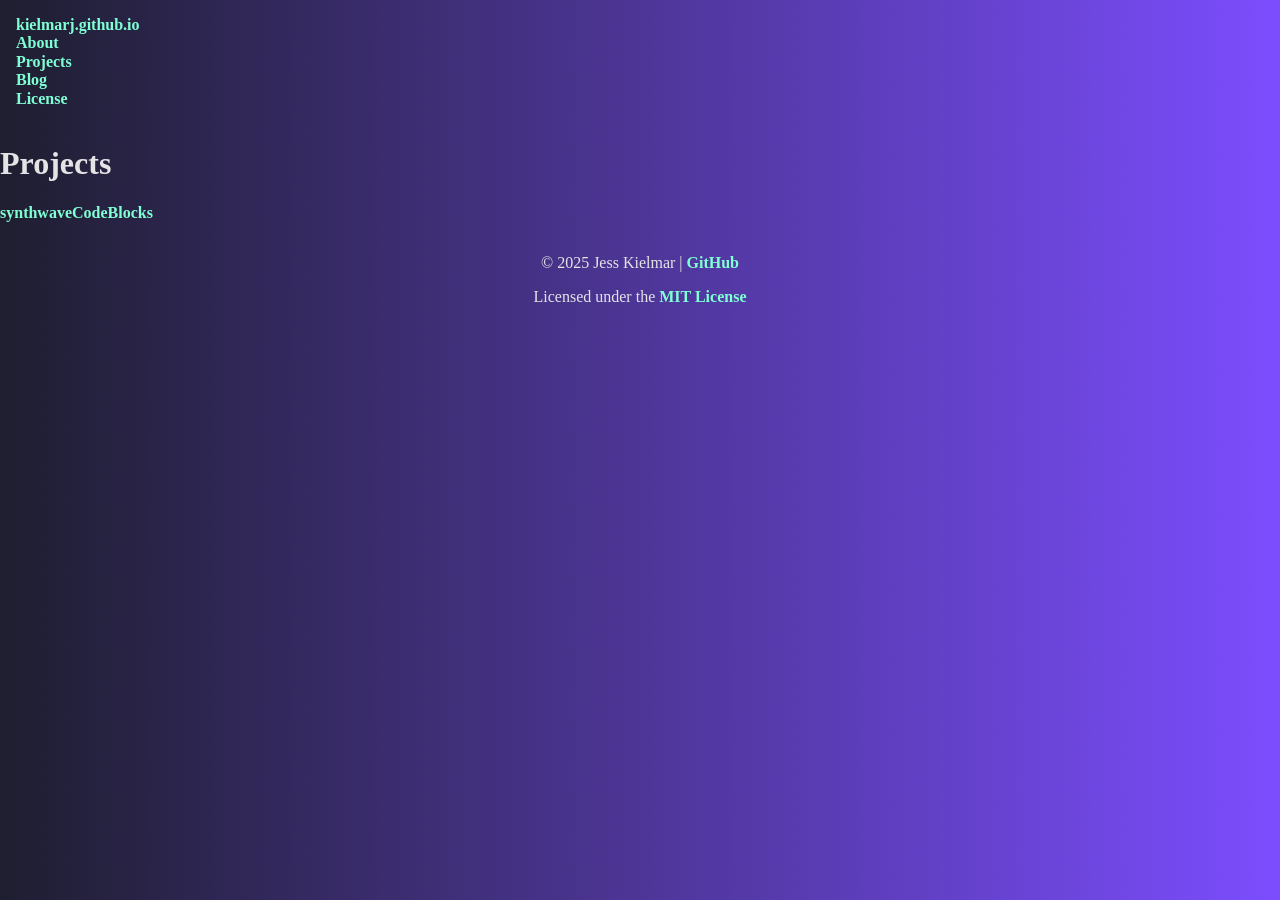
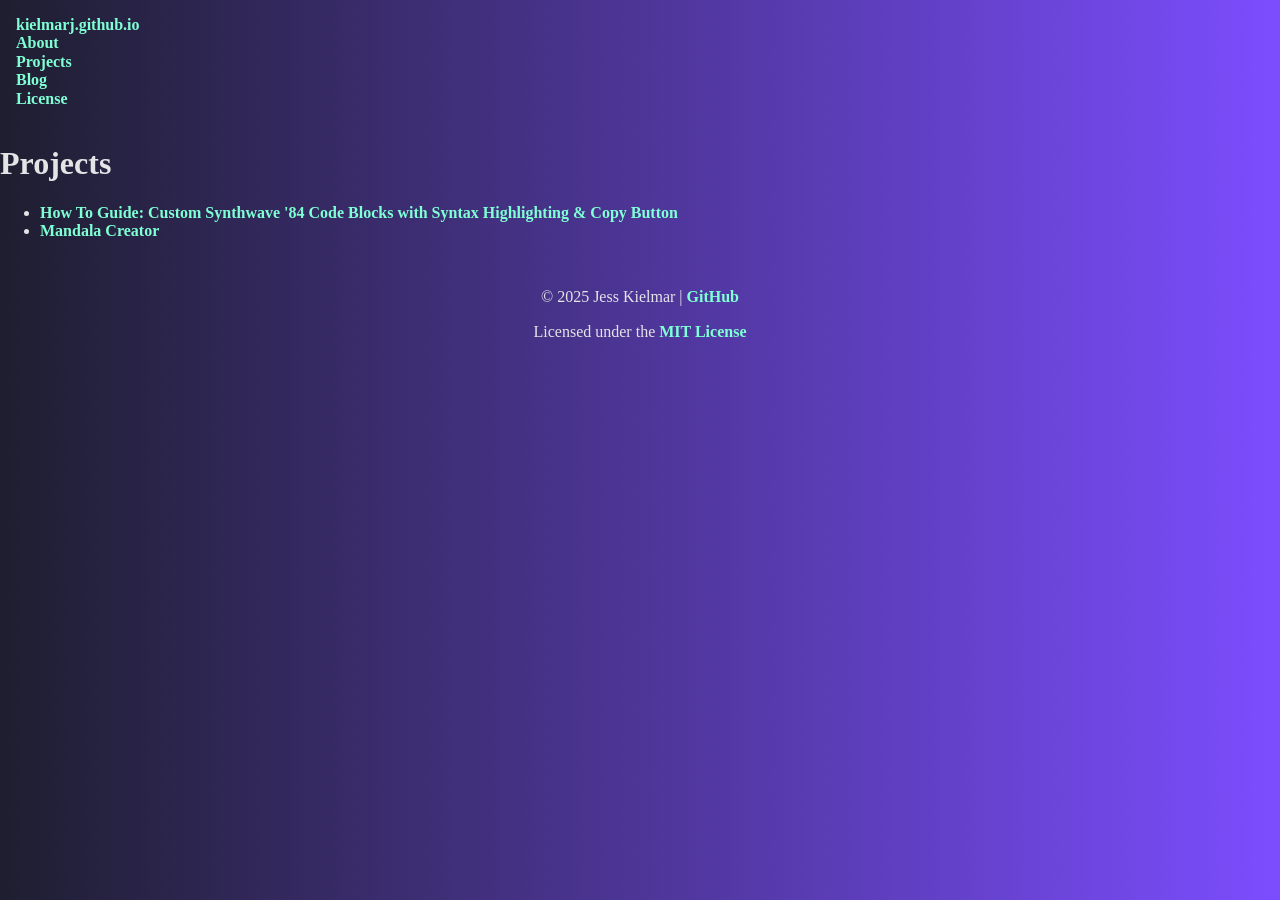
Before and after one commit to kielmarj/kielmarj.github.io, a Jekyll site: the page built from docs/projects/index.html, in a window 1280 px wide. Built offline with Jekyll 4.4.1, drawn with Linux system fonts in a browser that asks for light colours.

Commit message:
Update index.html

```diff
--- a/docs/projects/index.html
+++ b/docs/projects/index.html
@@ -3,4 +3,7 @@ layout: default
 title: "Projects"
 ---
 
-<a href="synthwaveCodeBlocks/index.html">synthwaveCodeBlocks</a>
+<ul>
+  <li><a href="synthwaveCodeBlocks/index.html">How To Guide: Custom Synthwave '84 Code Blocks with Syntax Highlighting & Copy Button</a></li>
+  <li><a href="mandalaCreator/index.html">Mandala Creator</a></li>
+</ul>
```
